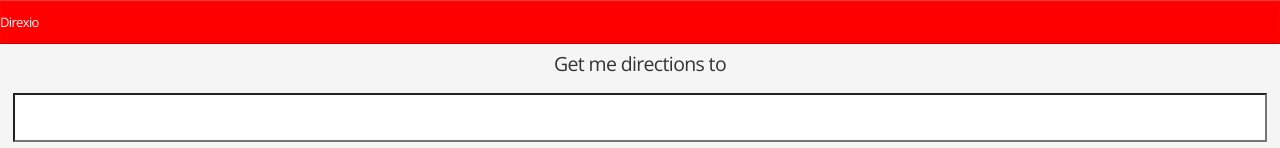
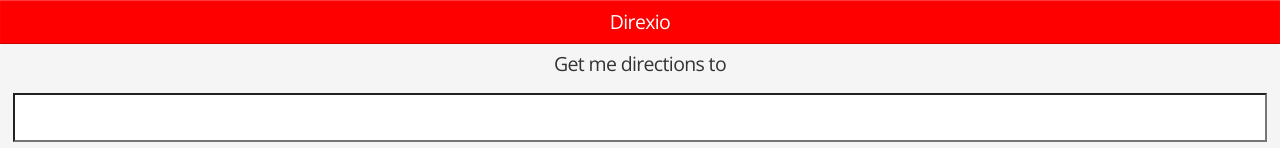
Before and after one commit to AVGP/direxio, a website: page index.html in a window 1280 px wide. Shown: the top 148 px of the page. Drawn offline with nearby package versions, Linux system fonts and the light colour scheme; some packages are replaced by stand-ins of ours.

Commit message:
Adjusting header

```diff
--- a/css/app.css
+++ b/css/app.css
@@ -36,6 +36,10 @@
 
 button {
     margin: 2px;
+}
+
+h1 {
+    font-size: 1.5em;
 }
 
 /****************************************\
--- a/index.html
+++ b/index.html
@@ -17,7 +17,7 @@
     <body class="app" data-position="wtf" lab-boot>
         <section id="main" data-transition="slide">
             <header ng-controller="AppCtrl">
-                Direxio
+                <h1 class="centered">Direxio</h1>
             </header>
 
             <article id="main-article" class="active" ng-controller="DirectionsCtrl">
```
